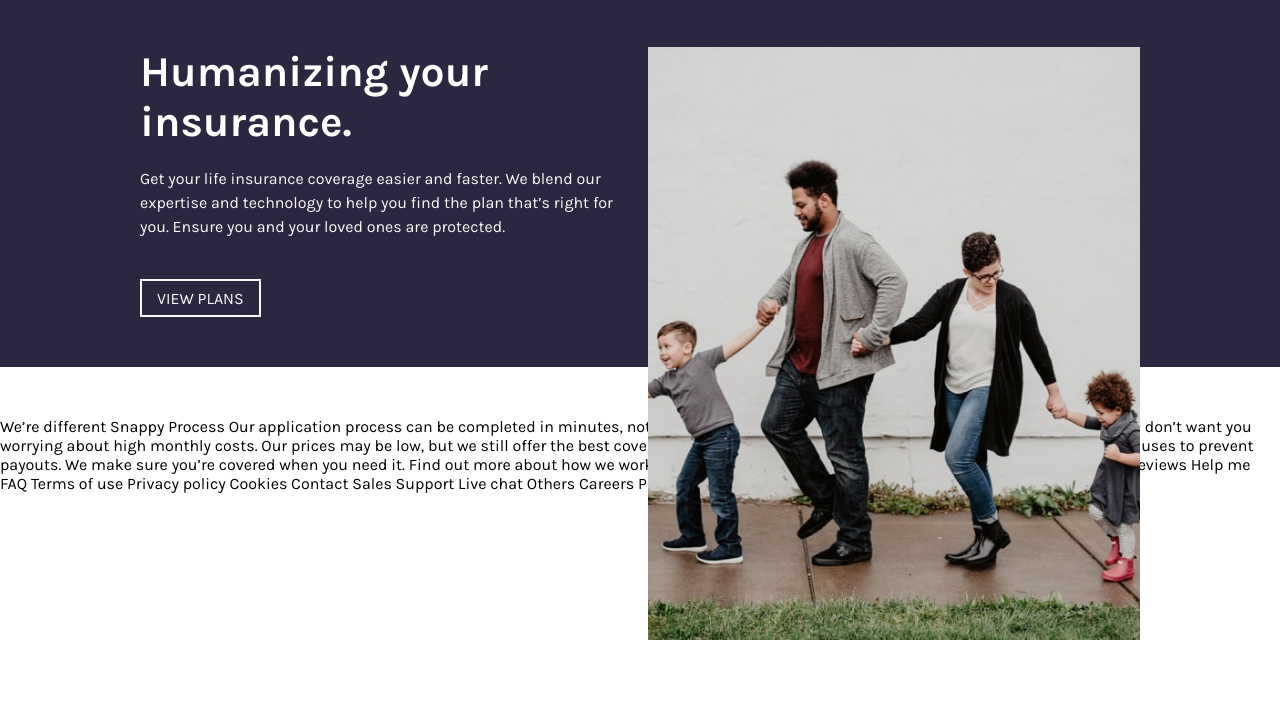
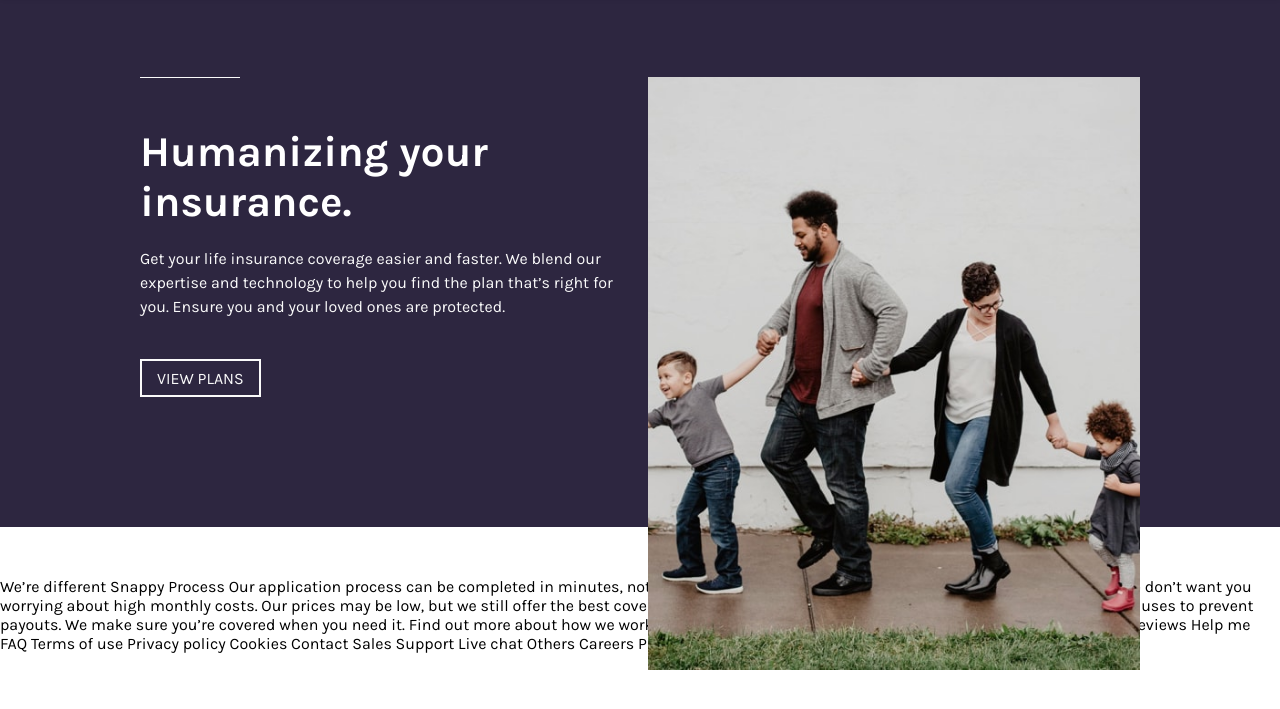
Before and after one commit to 6kbzn9/Insure-Landing-Page, a website: page index.html in a window 1280 px wide. Shown: the part 73-782 px from the top of the page. Drawn offline with Linux system fonts and the light colour scheme.

Commit message:
edited intro section ~ mobile view

```diff
--- a/scss/_intro.scss
+++ b/scss/_intro.scss
@@ -21,15 +21,21 @@
     &.desktop {
       display: none;
 
-      img {
-        width: 100%;
+      @include min(750px) {
+        display: inline-block;
+        position: relative;
+        img {
+          width: 100%;
+        }
       }
-      @include min(750px) {
+      @include min(990px) {
         display: inline-block;
         position: relative;
 
         img {
           position: absolute;
+          left: 0;
+          top: -5rem;
         }
       }
     }
@@ -46,12 +52,28 @@
       text-align: left;
       padding: 5rem 0;
     }
+    @include min(990px) {
+      padding: 13rem 0;
+    }
   }
 
   &__title {
     font-size: 4.25rem;
     margin-bottom: 2rem;
     color: #fff;
+    position: relative;
+
+    @include min(990px) {
+      &::before {
+        content: "";
+        position: absolute;
+        left: 0;
+        top: -5rem;
+        width: 10rem;
+        height: 1px;
+        background-color: $VeryLightGray;
+      }
+    }
   }
   &__body {
     line-height: 1.5;
```
Also changed, not shown: css/main.css, 1 other file.
